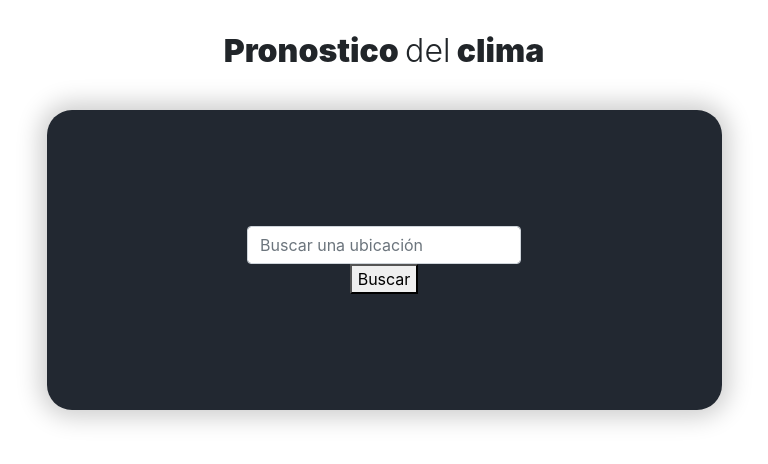
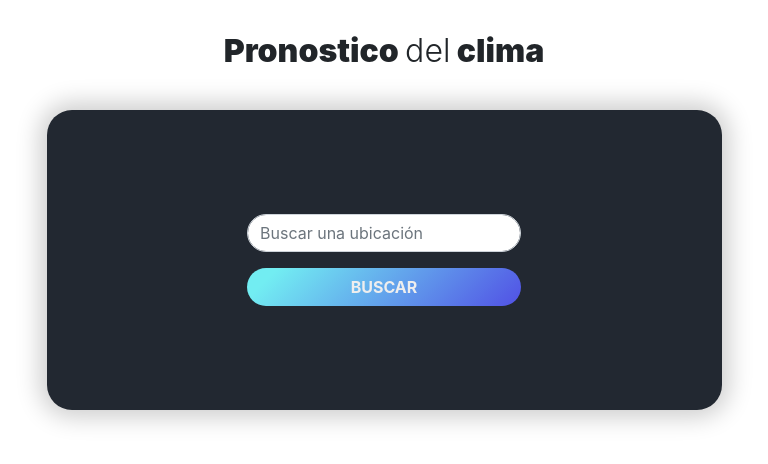
Before and after one commit to Flaviodc7/weather-app, a React (Create React App) app: page / in a window 1280 px wide. Shown: the top 464 px of the page, without its empty margins (256-1024 px from the left). Built offline with nearby package versions, Linux system fonts and the light colour scheme.

Commit message:
Agregando estilos y funcionalidad

```diff
--- a/src/components/Form/Form.css
+++ b/src/components/Form/Form.css
@@ -0,0 +1,25 @@
+.input {
+    border-radius: var(--main-border-radius) !important;
+    margin-bottom: 1rem;
+}
+
+.button {
+    border: none;
+    border-radius: var(--main-border-radius);
+    padding: 0.375rem 0.75rem;
+    background-image: var(--gradient);
+    color: var(--main-text-color);
+    font-weight: 700;
+    box-shadow: 0 0 30 -5px rgba(0, 0, 0, 0.25);
+    cursor: pointer;
+    line-height: initial;
+    width: 100%;
+    height: 38px;
+}
+
+.button:hover {
+    color: var(--main-text-color);
+    -webkit-transform: scale(0.95);
+    -ms-transform: scale(0.95);
+    transform: scale(0.95);
+}
--- a/src/components/Form/Form.jsx
+++ b/src/components/Form/Form.jsx
@@ -1,18 +1,26 @@
-import React from "react";
+import React, { useState } from "react";
 import "./Form.css";
 
 const Form = () => {
+  const [location, setLocation] = useState("");
+  const onSubmit = (e) => {
+    e.preventDefault();
+    if (!location || location === "") return;
+  };
+
   return (
-    <form>
+    <form onSubmit={onSubmit}>
       <input
         aria-label="location"
         type="text"
         className="input form-control"
         placeholder="Buscar una ubicación"
         required
+        value={location}
+        onChange={(e) => setLocation(e.target.value)}
       />
-      <button type="submit" className="button">
-          Buscar
+      <button type="submit" className="button" onClick={onSubmit}>
+        BUSCAR
       </button>
     </form>
   );
```
